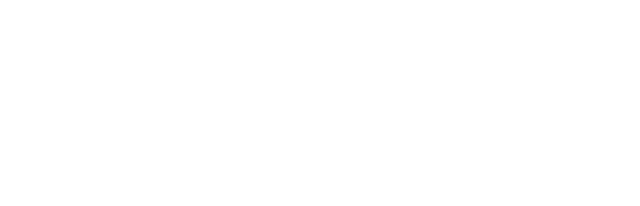
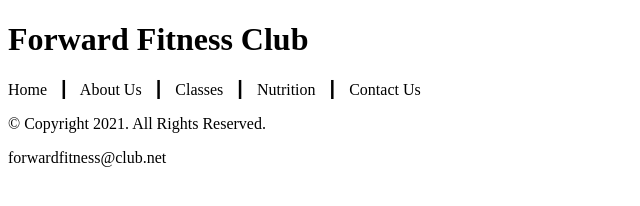
Before and after one commit to 144Sp23/ch2notes-brockhogue, a plain HTML site: page index.html in a window 1280 px wide. Shown: the whole page, without its empty margins (0-640 px from the left). Drawn offline with Linux system fonts and the light colour scheme.

Commit message:
Chapter 2 Notes

```diff
--- a/index.html
+++ b/index.html
@@ -1,12 +1,36 @@
 <!DOCTYPE html>
+<!--This website template was created by : Student's Brock Hogue-->
 <html lang="en">
 
 <head>
-  <title></title>
-  <meta charset="utf-8">
+    <title>Forward Fitness Club</title>
+    <meta charset="utf-8">
 </head>
 
 <body>
+    <!-- Use the header area for the website name or logo -->
+    <header>
+        <h1>Forward Fitness Club</h1>
+    </header>
+
+    <!-- Use the nav area to add hyperlinks to other pages within the website -->
+    <nav>
+        <p> Home &nbsp; &#9475; &nbsp;
+            About Us &nbsp; &#9475; &nbsp;
+            Classes &nbsp; &#9475; &nbsp;
+            Nutrition &nbsp; &#9475; &nbsp;
+            Contact Us</p>
+    </nav>
+
+    <!-- Use the main area to add the main content of the webpage -->
+    <main>
+    </main>
+
+    <!-- Use the footer area to add webpage footer content -->
+    <footer>
+        <p>&copy; Copyright 2021. All Rights Reserved.</p>
+        <p>forwardfitness@club.net</p>
+    </footer>
 
 </body>
 
```
